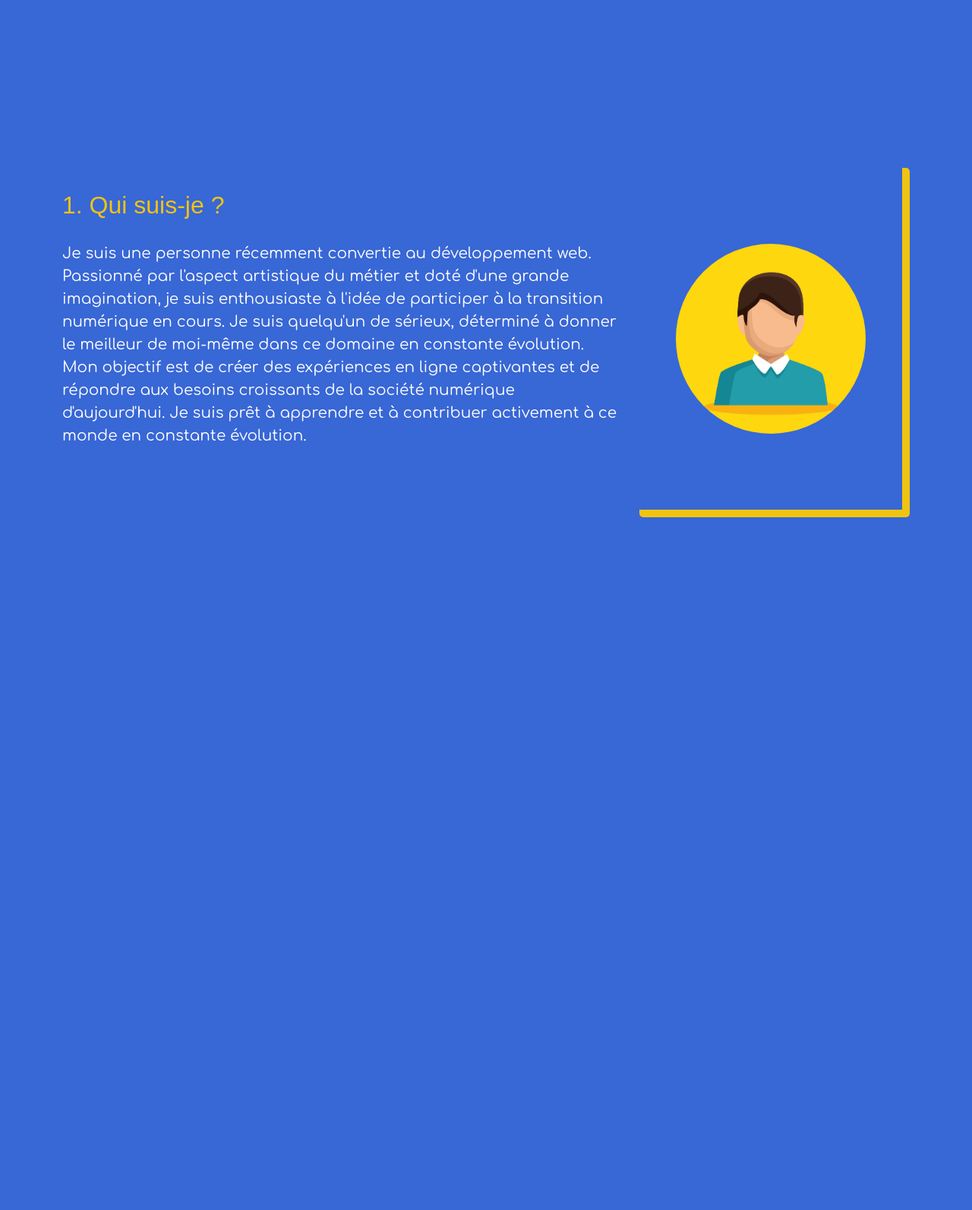
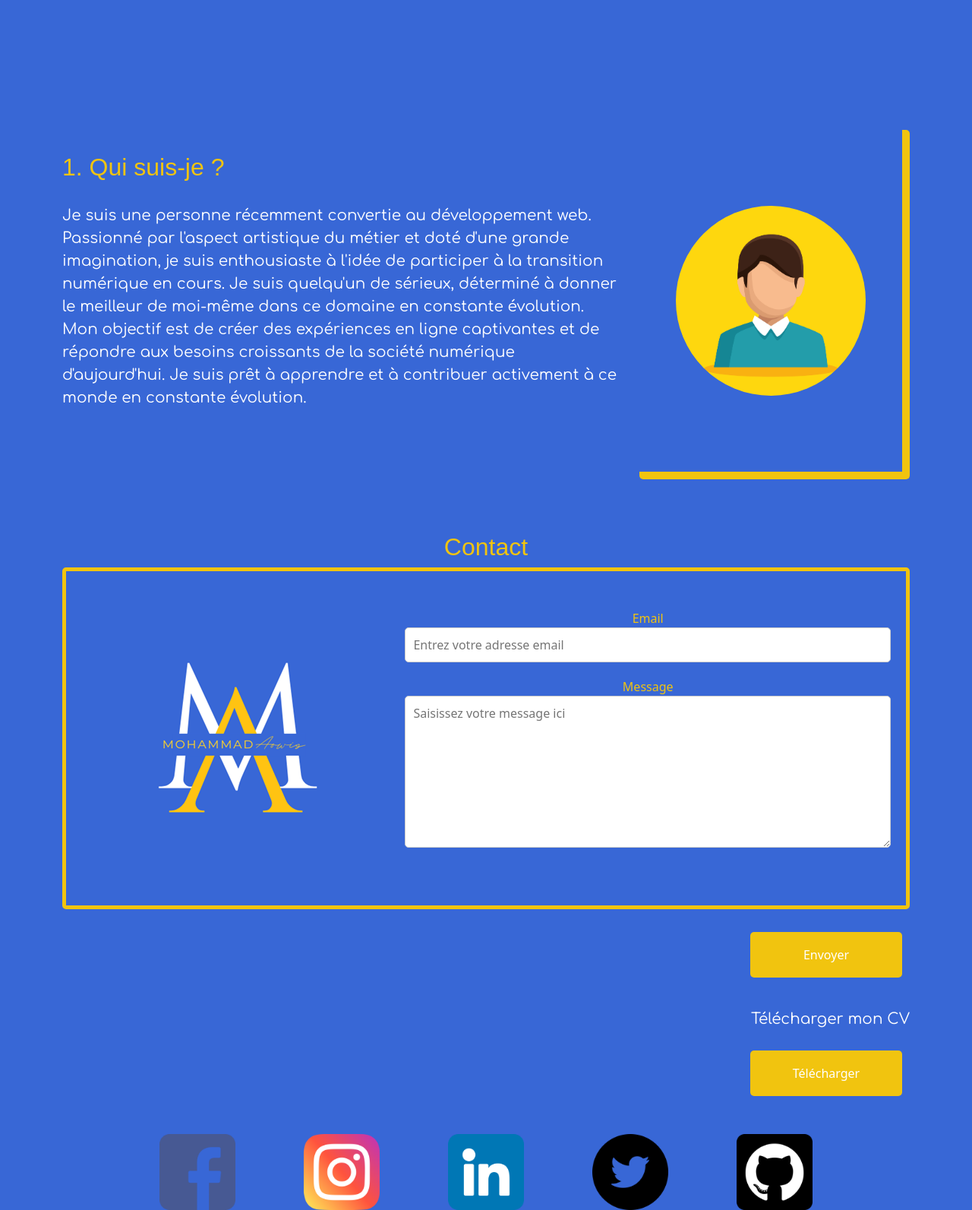
Before and after one commit to ovis02/MonPortfolio, a PHP site: page /portfolio.html in a window 1280 px wide. Shown: the part 699-2292 px from the top of the page at 76% size. Before the commit the page ends 1380 px from the top, so only its background shows below. Run offline with PHP 8.4, Linux system fonts and the light colour scheme; some web fonts are replaced.

Commit message:
création du formulaire + footer  format bureau

```diff
--- a/portfolio.css
+++ b/portfolio.css
@@ -14,7 +14,7 @@ p {
   font-size: 20px;
 }
 
-/* Personnalisation de la barre de navigation */
+/*Barre de navigation */
 
 .custom-navbar {
   height: 80px;
@@ -31,7 +31,7 @@ p {
 }
 /*Introduction*/
 .Introduction {
-  margin-bottom: 200px;
+  margin-bottom: 150px;
 }
 
 .content1 {
@@ -88,3 +88,58 @@ p {
   justify-content: center;
   padding: 100px;
 }
+
+/*Contact*/
+
+.Contact {
+  text-align: center;
+  padding: 40px 0;
+}
+
+.contact-box {
+  display: flex;
+  justify-content: space-between;
+  align-items: center;
+  background-color: #3867d6;
+  border: 5px solid #f1c40f;
+  border-radius: 5px;
+  padding: 20px;
+}
+
+.contact-right {
+  width: 60%;
+}
+
+.form-group {
+  margin-bottom: 20px;
+}
+
+form input,
+form textarea {
+  width: 100%;
+  padding: 10px;
+  border: 1px solid #ccc;
+  border-radius: 5px;
+}
+
+label {
+  color: #f1c40f;
+}
+.button-container {
+  display: flex;
+  flex-direction: column;
+  align-items: flex-end;
+  margin-top: 20px; /* Pour ajouter un espace entre les boutons et le formulaire */
+}
+
+.send-button,
+.download-button {
+  width: 200px;
+  height: 60px;
+  margin: 10px;
+  background-color: #f1c40f;
+  border: none;
+  border-radius: 5px;
+  color: #fff;
+  cursor: pointer;
+}
--- a/portfolio.html
+++ b/portfolio.html
@@ -94,6 +94,93 @@
         </div>
       </div>
     </section>
+    <!--Contact-->
+    <section class="Contact">
+      <div class="container">
+        <h2 class="title">Contact</h2>
+        <div class="contact-box">
+          <div class="contact-left">
+            <img src="monLogo.png" alt="Votre Logo" />
+          </div>
+          <div class="contact-right">
+            <form>
+              <div class="form-group">
+                <label for="email">Email</label>
+                <input
+                  type="email"
+                  id="email"
+                  name="email"
+                  required
+                  placeholder="Entrez votre adresse email"
+                />
+              </div>
+              <div class="form-group">
+                <label for="message">Message</label>
+                <textarea
+                  id="message"
+                  name="message"
+                  required
+                  placeholder="Saisissez votre message ici"
+                  style="height: 200px"
+                ></textarea>
+              </div>
+            </form>
+          </div>
+        </div>
+        <div class="button-container">
+          <button class="send-button">Envoyer</button>
+          <p class="text">Télécharger mon CV</p>
+          <button class="download-button">Télécharger</button>
+        </div>
+      </div>
+    </section>
+    <!--Footer-->
+    <footer class="footer">
+      <div class="container">
+        <div class="row justify-content-center">
+          <div class="col-12 col-md-2 text-center">
+            <img
+              src="facebook.png"
+              alt="Logo 1"
+              class="img-fluid"
+              style="max-width: 100px; max-height: 100px"
+            />
+          </div>
+          <div class="col-12 col-md-2 col-sm-4 text-center">
+            <img
+              src="instagram.png"
+              alt="Logo 2"
+              class="img-fluid"
+              style="max-width: 100px; max-height: 100px"
+            />
+          </div>
+          <div class="col-12 col-md-2 col-sm-4 text-center">
+            <img
+              src="linkedin.png"
+              alt="Logo 3"
+              class="img-fluid"
+              style="max-width: 100px; max-height: 100px"
+            />
+          </div>
+          <div class="col-12 col-md-2 col-sm-4 text-center">
+            <img
+              src="twitter.png"
+              alt="Logo 4"
+              class="img-fluid"
+              style="max-width: 100px; max-height: 100px"
+            />
+          </div>
+          <div class="col-12 col-md-2 col-sm-4 text-center">
+            <img
+              src="github.png"
+              alt="Logo 5"
+              class="img-fluid"
+              style="max-width: 100px; max-height: 100px"
+            />
+          </div>
+        </div>
+      </div>
+    </footer>
 
     <script
       src="https://cdn.jsdelivr.net/npm/bootstrap@5.3.2/dist/js/bootstrap.bundle.min.js"
```
